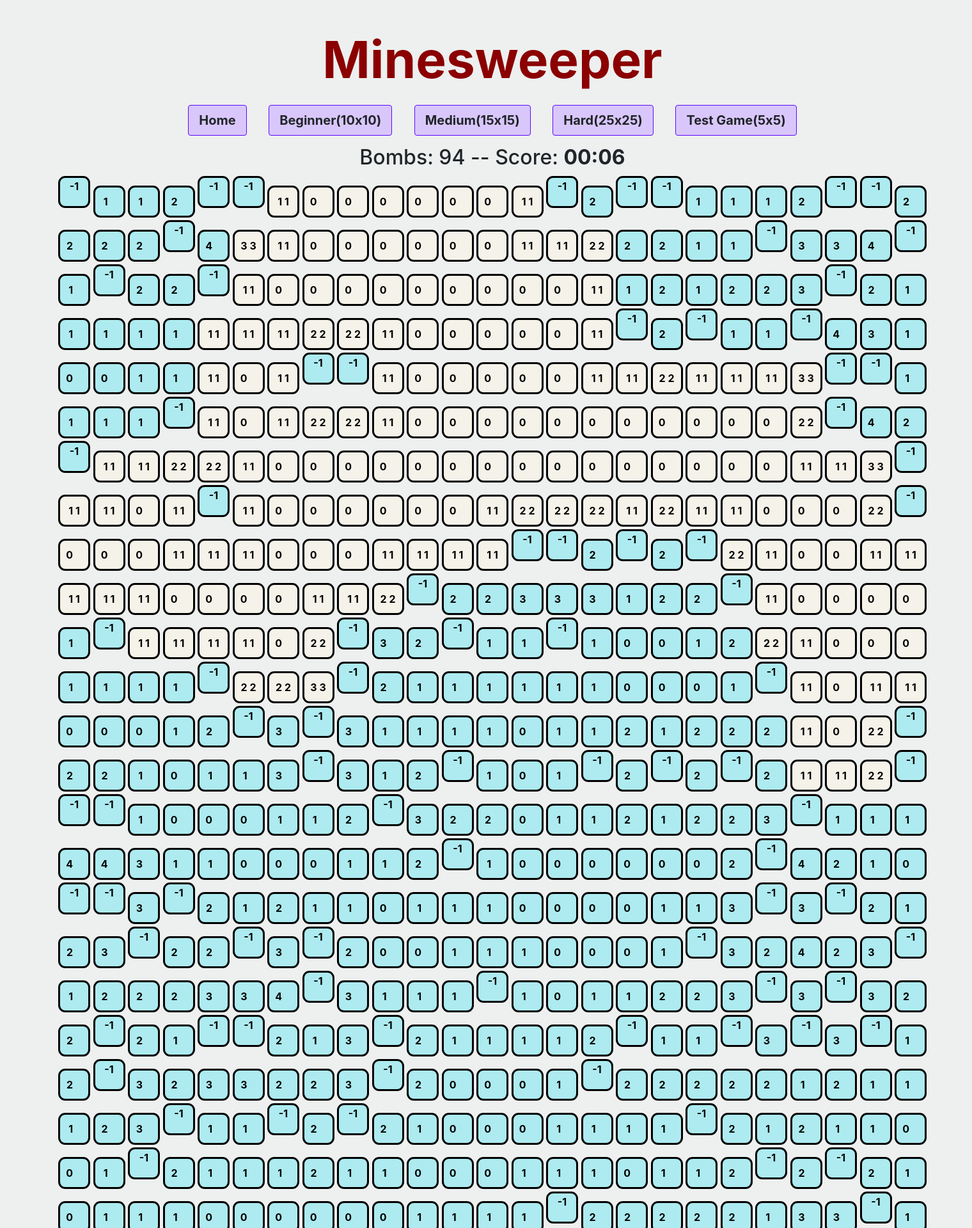
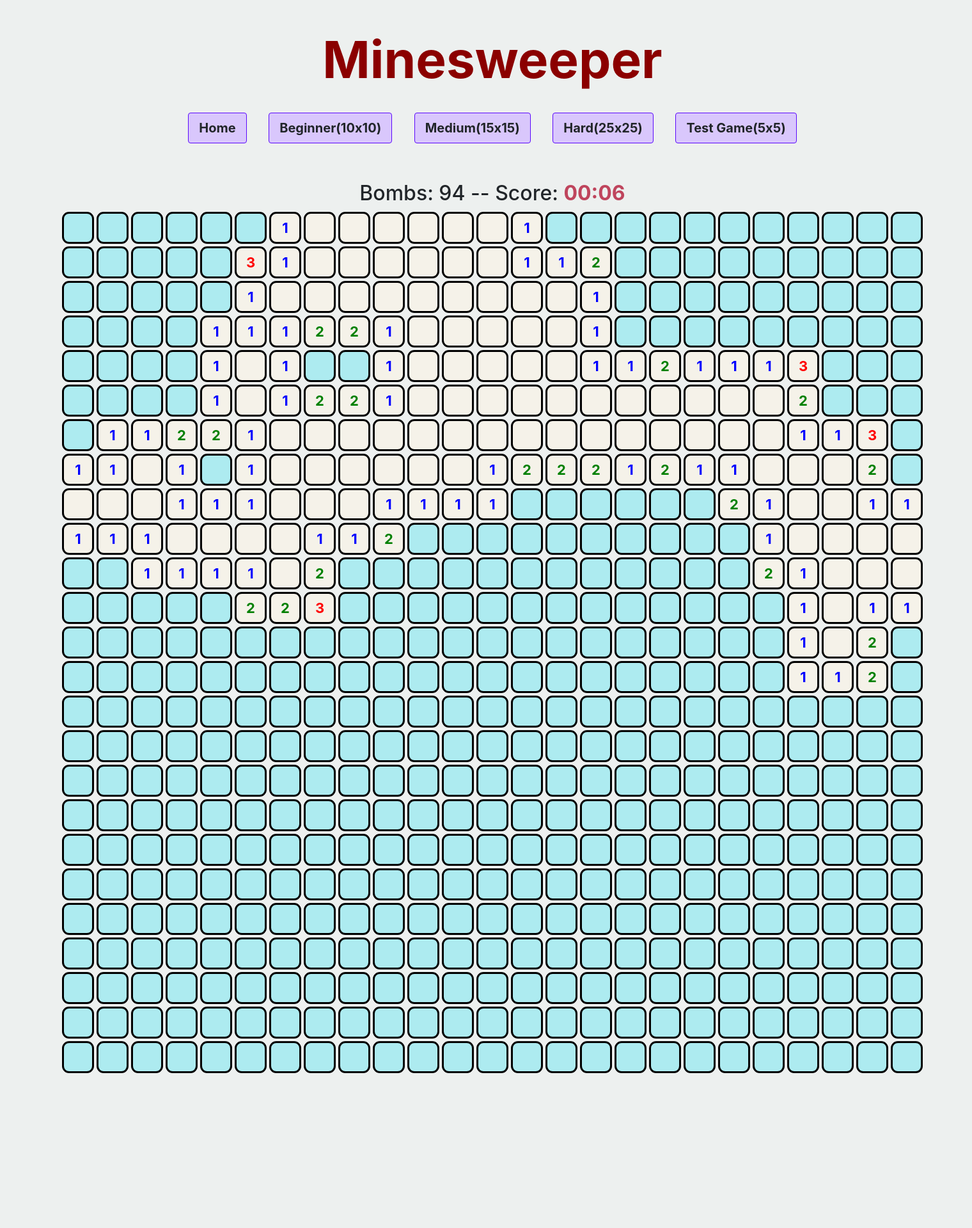
Before and after one commit to rancy1313/Minesweeper, a Flask app: page /refresh-game in a window 1520 px wide. Shown: the top 1919 px of the page at 64% size. After the commit the page ends 1677 px from the top, so only its background shows below. Run offline with Flask 2, Linux system fonts and the light colour scheme; data comes from the database, SQL or seed files in the repository; both versions use the stored data as it was after the commit; some libraries are stand-ins or nearby versions.

Commit message:
added colors to the numbers of the nodes

```diff
--- a/setup/static/style.css
+++ b/setup/static/style.css
@@ -1,71 +1,64 @@
+/* this css is the shape of each node */
 .grid {
     cursor: pointer;
     border: solid;
     height: 50px;
     width: 50px;
     font-weight: bold;
-    font-size: 16px;
-    margin: 2px 0px;
+    font-size: 22px;
+    margin: 2px 2px;
     border-radius: 11px;
+    float: left;
 }
-
+/* the color for inactive nodes or not yet selected nodes */
 .inactive {
     background-color: #adebf0;
 }
 .inactive:hover, .inactive:focus {
     background-color: #71c3c9;
 }
-
-.grid_color {
-    background-color: #adebf0;
-}
-.grid_color:hover, .grid_color:focus {
-    background-color: #71c3c9;
-}
-
+/* the style for active nodes that have been selected already */
 .active {
     background-color: #f5f2e9;
 }
-
 .active:hover, .active:focus {
     background-color: #d4d0c7;
 }
-
+/* style for nodes that were flagged by the player as potential mines */
 .flagged_node {
     background-color: #7d9267;
     color: white;
     border-color: lightgreen;
 }
-
 .flagged_node:hover, .flagged_node:focus {
     background-color: #03211c;
 }
-
+/* when the game is lost the mines are exposed and this is the style for those mines */
 .active_mine {
     background-color: #7c0200;
     color: white;
     border-color: black;
 }
-
+/*  if a player wrongly flagged a node and selected the base node to see if their choice was right then this style is
+    applied to the node to let the user know they guessed wrong */
 .wrongly_flagged_node {
     background-color: #c1b1de;
 }
-
 .wrongly_flagged_node:hover {
     background-color: #826fa3;
 }
-
+/* this is applied to the node's values if they are inactive and to the game over messages to hide them */
 .hide {
     color: black;
     font-size: 20px;
     display: none;
 }
-
+/*  */
 body {
     margin: 45px;
     background-color: #EDF0EF;
 }
-
+/*  */
 .btn {
     background-color: #D9C7FC;
     padding: 8px 16px;
@@ -80,10 +73,7 @@
     font-size: 20px
 }
 
-.hide {
-    display: none;
-}
-
+/*  */
 .text {
     margin: 20px auto;
     width: 700px;
@@ -96,21 +86,22 @@
     text-align: left;
     padding-left: 80px;
 }
-
+/*  */
 .name_input {
     width: 250px;
     display: inline;
 }
-
+/*  */
 .game_won {
     font-size: 55px;
     color: darkgreen;
 }
-
+/*  */
 .game_lost {
     font-size: 55px;
     color: darkred;
 }
+/*  */
 .submit {
     background-color: #91FFF2;
     font-size: 25px;
@@ -119,7 +110,7 @@
 .submit:hover {
     background-color: #1EAC9B;
 }
-
+/*  */
 .leader_board {
     background-color: darkgray;
     padding: 40px;
@@ -128,7 +119,7 @@
     width: 75%;
     margin: 35px auto;
 }
-
+/*  */
 .player_scores {
     background-color: lightgray;
     padding: 40px;
@@ -141,35 +132,77 @@
     margin: 20px auto;
     border-radius: 11px;
 }
-
+/*  */
 .stats {
     display: inline;
     margin: 15px;
 }
-
+/*  */
 .zero {
     opacity: 0;
 }
-
+/*  */
 .icons {
     background-color: #f2f2f2;
     padding: 5px;
     border-radius: 11px;
 }
-
+/*  */
 .alert{
     width: 450px;
     margin: 5px auto;
 }
-
+/*  */
 .title {
     font-size: 80px;
     color: darkred;
     font-weight: bold;
 }
-
+/*  */
 #leader_board {
     font-size: 60px;
     font-weight: bold;
     color: #FFED8A;
 }
+
+.row:before,
+      .row:after {
+        content: "";
+        display: table;
+        clear: both;
+      }
+
+.center_games {
+    margin: auto;
+    display: inline-block
+}
+
+#time {
+    color: #bf455d;
+}
+
+.one {
+    color: blue;
+}
+
+.two {
+    color: green;
+}
+.three {
+    color: red;
+}
+.four {
+    color: purple;
+}
+.five {
+    color: maroon;
+}
+.six {
+    color: turquoise;
+}
+.seven {
+    color: black;
+}
+.eight {
+    color: gray;
+}
--- a/setup/templates/start.html
+++ b/setup/templates/start.html
@@ -36,7 +36,7 @@
 <body onload="update_time({{ game_time }})">
 <div style="text-align: center; width: 1450px">
     <h1 class="title">Minesweeper</h1>
-    <div style="text-align: center;">
+    <div style="margin: 20px;">
         {% if not leader_board %}
         <form action="{{ url_for('features.start') }}" method="GET" style="display: inline;">
             <button type="submit" class="btn">Home</button>
@@ -140,12 +140,12 @@
             </div>
         {% endif %}
     {% endif %}
-
-    {% if grid %}
-            <h2 align="center">Bombs: {{ (0.15 * game_info.length * game_info.length)|round|int }}</h2>
+    <div class="center_games">
+        {% if grid %}
+            <h2>Bombs: {{ (0.15 * game_info.length * game_info.length)|round|int }}</h2>
             {% for node in grid %}
                 {% if node.status == 0 %}
-                    {% set display = 'grid grid_color' %}
+                    {% set display = 'grid inactive' %}
                 {% endif %}
                 <form action="/first-node/{{ node.id }}" method="POST" style="display: inline;">
                     <button class="{{ display }}" id="{{ node.id }}">
@@ -153,14 +153,16 @@
                     </button>
                 </form>
                 {% if loop.index % game_info.length == 0 %}
-                    <br />
+                    <div class="row">
+                    </div>
                 {% endif %}
             {% endfor %}
-    {% endif %}
+        {% endif %}
+    </div>
     {% if game %}
         {% set minutes = (game_info.updated_time / 60)|int %}
         {% set seconds = game_info.updated_time % 60 %}
-        <h2 align="center">
+        <h2>
             <!-- if game is lost then display the total of bombs -->
             {% if game_info.game_over == -1 %}
                 Bombs: {{ (0.15 * game_info.length * game_info.length)|round|int }}  --
@@ -191,7 +193,27 @@
             {% endfor %}
         {% endif %}
         {% endwith %}
+
+    <div class="center_games">
         {% for node in game %}
+            {% if node.value == 1 %}
+                {% set node_value_color = 'one' %}
+            {% elif node.value == 2 %}
+                {% set node_value_color = 'two' %}
+            {% elif node.value == 3 %}
+                {% set node_value_color = 'three' %}
+            {% elif node.value == 4 %}
+                {% set node_value_color = 'four' %}
+            {% elif node.value == 5 %}
+                {% set node_value_color = 'five' %}
+            {% elif node.value == 6 %}
+                {% set node_value_color = 'six' %}
+            {% elif node.value == 7 %}
+                {% set node_value_color = 'seven' %}
+            {% elif node.value == 8 %}
+                {% set node_value_color = 'eight' %}
+            {% endif %}
+
             {% if node.status == 0 %}
                 {% set display = 'grid inactive' %}
             {% elif node.status == 2 %}
@@ -203,11 +225,12 @@
             {% else %}
                 {% set display = 'grid active' %}
             {% endif %}
+
             {% if game_info.game_over != 0 or node.id in game_info.disabled_nodes %}
                 {% set disabled_tag_id = node.id %}
                 <button class="{{ display }}" id="{{ disabled_tag_id }}" disabled>
                     {% if display == 'grid inactive' or (node.value == 0 and node.status == 1) %}
-                        <span class="zero">{{ node.value }}</span>
+                        <span class="hide">{{ node.value }}</span>
                     {% elif display == 'grid wrongly_flagged_node' %}
                         <img align="center" src="{{ url_for('features.send_image', filename='skull.png') }}" height="30px" width="30px">
                     {% elif display == 'grid flagged_node' %}
@@ -216,28 +239,30 @@
                         {% if node.value == -1 %}
                             <img align="center" src="{{ url_for('features.send_image', filename='mine_img.png') }}" height="35px" width="35px">
                         {% else %}
-                            <span>{{ node.value }}</span>
+                            <span class="{{ node_value_color }}">{{ node.value }}</span>
                         {% endif %}
                     {% endif %}
                 </button>
             {% else %}
                 {% set tag_id = node.id %}
-                <button class="{{ display }}" id="{{ tag_id }}" onclick="check_value({{ node.id }})">{{ node.value }}
+                <button class="{{ display }}" id="{{ tag_id }}" onclick="check_value({{ node.id }})">
                     {% if display == 'grid inactive' or (node.value == 0 and node.status == 1) %}
-                        <span class="zero">{{ node.value }}</span>
+                        <span class="hide">{{ node.value }}</span>
                     {% elif display == 'grid wrongly_flagged_node' %}
                         <img align="center" src="{{ url_for('features.send_image', filename='skull.png') }}" height="30px" width="30px">
                     {% elif display == 'grid flagged_node' %}
                         <img align="center" src="{{ url_for('features.send_image', filename='flag.png') }}" height="30px" width="30px">
                     {% else %}
-                        <span>{{ node.value }}</span>
+                        <span class="{{ node_value_color }}">{{ node.value }}</span>
                     {% endif %}
                 </button>
             {% endif %}
             {% if loop.index % game_info.length == 0 %}
-                <br />
+                <div class="row">
+                </div>
             {% endif %}
         {% endfor %}
+    </div>
     {% endif %}
 </div>
 </body>
```
Also changed, not shown: instance/database.db.
